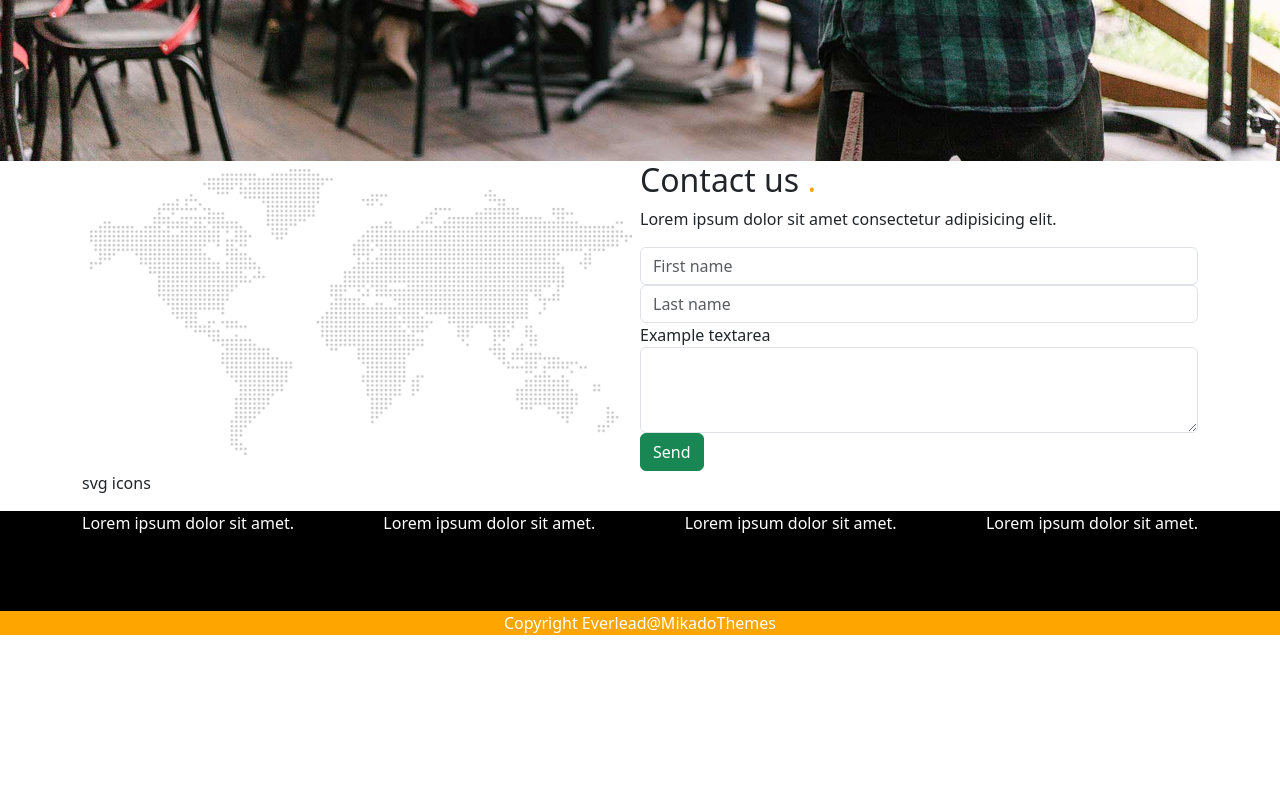
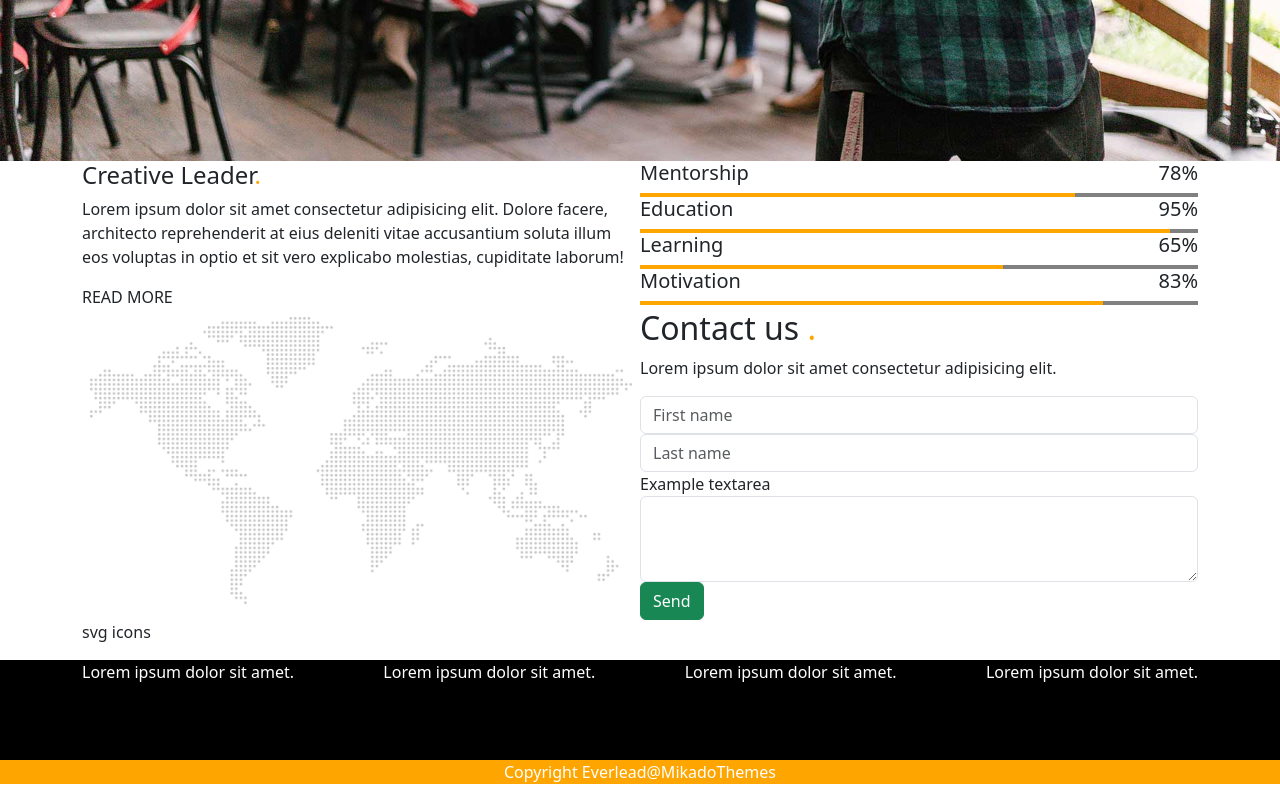
Before and after one commit to AndreaCoggio94/proj-html-vuejs, a Vue app: page / in a window 1280 px wide. Shown: the part 2141-2941 px from the top of the page. Before the commit the page ends 2792 px from the top, so only its background shows below. Built offline with nearby package versions, Linux system fonts and the light colour scheme.

Commit message:
added mark up Creative section

```diff
--- a/src/components/AppMain.vue
+++ b/src/components/AppMain.vue
@@ -16,6 +16,7 @@ export default {
   <div class="container">
     <TeamCard />
   </div>
+  <!-- Jumbotron -->
   <div class="jumbotron">
     <img src="/image/h1-img-09.jpg" alt="" />
     <div class="container">
@@ -58,6 +59,53 @@ export default {
       </div>
     </div>
   </div>
+  <!-- Creative -->
+  <div class="creative">
+    <div class="container d-flex">
+      <div class="col-6">
+        <h4>Creative Leader<span class="dot">.</span></h4>
+        <p>
+          Lorem ipsum dolor sit amet consectetur adipisicing elit. Dolore
+          facere, architecto reprehenderit at eius deleniti vitae accusantium
+          soluta illum eos voluptas in optio et sit vero explicabo molestias,
+          cupiditate laborum!
+        </p>
+        <div>READ MORE</div>
+      </div>
+      <div class="col-6">
+        <ul>
+          <li>
+            <h5 class="col">Mentorship</h5>
+            <h5 class="col number">78%</h5>
+            <div class="bar col-12">
+              <div class="over-bar" style="width: 78%"></div>
+            </div>
+          </li>
+          <li>
+            <h5 class="col">Education</h5>
+            <h5 class="col number">95%</h5>
+            <div class="bar col-12">
+              <div class="over-bar" style="width: 95%"></div>
+            </div>
+          </li>
+          <li>
+            <h5 class="col">Learning</h5>
+            <h5 class="col number">65%</h5>
+            <div class="bar col-12">
+              <div class="over-bar" style="width: 65%"></div>
+            </div>
+          </li>
+          <li>
+            <h5 class="col">Motivation</h5>
+            <h5 class="col number">83%</h5>
+            <div class="bar col-12">
+              <div class="over-bar" style="width: 83%"></div>
+            </div>
+          </li>
+        </ul>
+      </div>
+    </div>
+  </div>
 </template>
 
 <style lang="scss" scoped>
@@ -85,4 +133,27 @@ export default {
     }
   }
 }
+
+.creative {
+  ul {
+    li {
+      display: flex;
+      justify-content: space-between;
+      flex-wrap: wrap;
+      // width: 100%;
+      // background-color: red;
+      .number {
+        text-align: end;
+      }
+      .bar {
+        border-bottom: 4px solid gray;
+        position: relative;
+        .over-bar {
+          position: absolute;
+          border-bottom: 4px solid orange;
+        }
+      }
+    }
+  }
+}
 </style>
```
